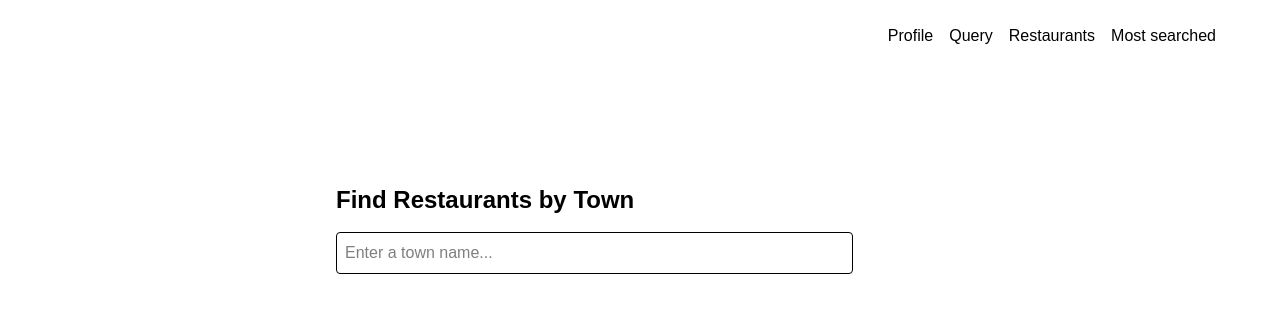
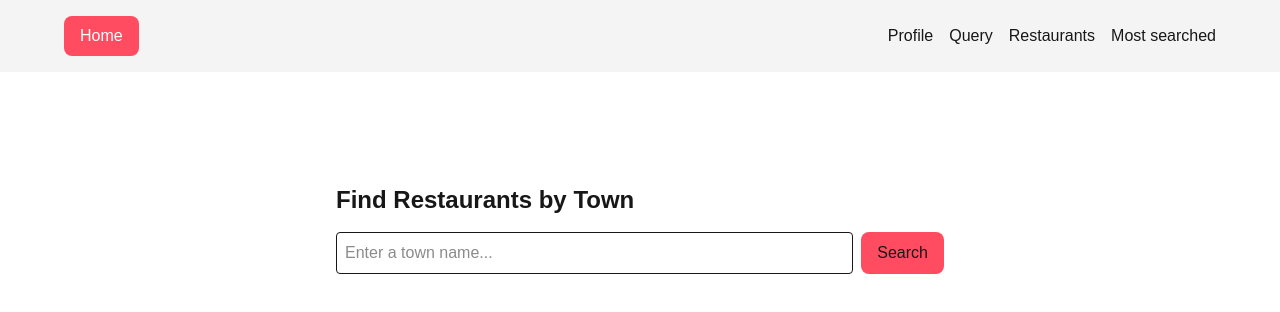
Before and after one commit to Jevrec/localbites, a Next.js app: page / in a window 1280 px wide. Shown: the top 312 px of the page. Built offline with nearby package versions, Linux system fonts and the light colour scheme.

Commit message:
CSS popravki

```diff
--- a/app/components/nav-bar.tsx
+++ b/app/components/nav-bar.tsx
@@ -11,16 +11,19 @@ const Links = [
 
 const Navbar = () => {
   return (
-    <nav className="nav_bar text-text px-4 py-4">
+    <nav className="bg-surface text-foreground px-4 py-4">
       <div className="max-w-6xl mx-auto flex flex-col sm:flex-row items-center justify-between">
-        <Link href="/" className="btn px-4 py-2 rounded text-white">
+        <Link href="/" className="bg-primary hover:bg-accent text-white px-4 py-2 rounded-lg transition-colors">
           Home
         </Link>
 
         <ul className="flex flex-col sm:flex-row gap-4 mt-4 sm:mt-0">
           {Links.map((link) => (
             <li key={link.href}>
-              <Link href={link.href} className="hover:text-accent transition-colors">
+              <Link
+                href={link.href}
+                className="hover:text-accent transition-colors"
+              >
                 {link.text}
               </Link>
             </li>
--- a/app/globals.css
+++ b/app/globals.css
@@ -1,46 +1,38 @@
 @import "tailwindcss";
 
+/* 🔸 Default (light) colors */
 :root {
-  --background: #ffffff;
-  --foreground: #171717;
+  --color-background: #ffffff;
+  --color-foreground: #171717;
+  --color-surface: #f4f4f5;
+  --color-primary: #ff4c61;
+  --color-accent: #ff735c;
+  --color-muted: #9ca3af;
 }
 
 @theme inline {
-  --color-background: var(--background);
-  --color-foreground: var(--foreground);
-  --font-sans: var(--font-geist-sans);
-  --font-mono: var(--font-geist-mono);
+  --color-background: var(--color-background);
+  --color-foreground: var(--color-foreground);
+  --color-surface: var(--color-surface);
+  --color-primary: var(--color-primary);
+  --color-accent: var(--color-accent);
+  --color-muted: var(--color-muted);
 }
 
+/* 🌙 Dark mode */
 @media (prefers-color-scheme: dark) {
   :root {
-    --background: #2A2A3C;
-    --text_color: #F5F5F7;
-    --secondary_text: #9CA3AF;
-    --div_color: #1E1E2A;
-    --btn_color: #FF4C61;
-    --accent_color: #FF735C;
+    --color-background: #1e1e2a;
+    --color-foreground: #f5f5f7;
+    --color-surface: #2a2a3c;
+    --color-primary: #ff4c61;
+    --color-accent: #ff735c;
+    --color-muted: #9ca3af;
   }
 }
 
 body {
-  background: var(--background);
-  color: var(--text_color);
+  background-color: var(--color-background);
+  color: var(--color-foreground);
   font-family: Arial, Helvetica, sans-serif;
 }
-
-button{
-  background-color: var(--btn_color);
-}
-
-.btn{
-  background-color: var(--btn_color);
-}
-
-.nav_bar{
-  background-color: var(--div_color);
-}
-
-.sec_color{
-  color: var(--secondary_text)
-}
--- a/app/page.tsx
+++ b/app/page.tsx
@@ -27,7 +27,7 @@ export default function Home() {
         />
         <button
           onClick={handleSearch}
-          className="text-white px-4 py-2 rounded"
+          className="bg-primary hover:bg-accent px-4 py-2 rounded-lg transition-colors"
           disabled={loading}
         >
           {loading ? "Searching..." : "Search"}
@@ -38,7 +38,7 @@ export default function Home() {
         {restaurants.map((r, i) => (
           <li key={i} className="border p-3 rounded">
             <strong>{r.name || "Unnamed Restaurant"}</strong><br />
-            <span className="text-sm sec_color">
+            <span className="text-sm text-muted">
               {r.address || "No address available"}
             </span>
           </li>
```
